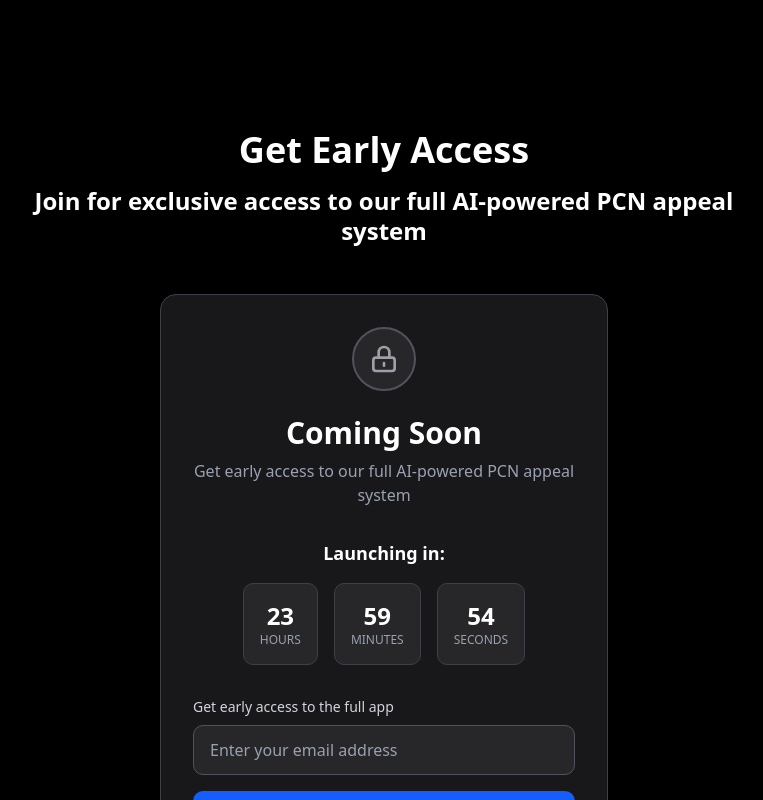
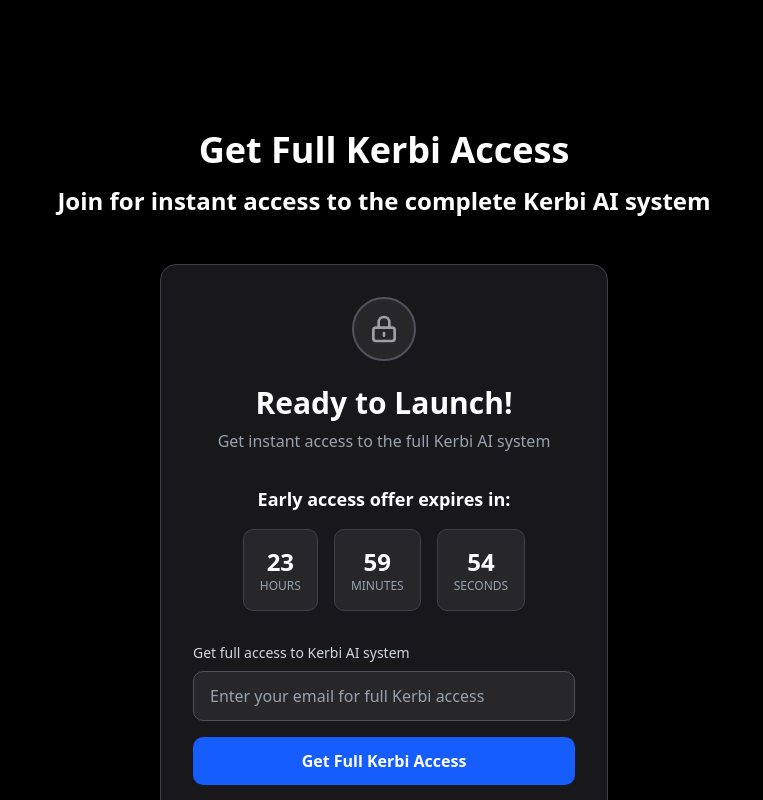
Before and after one commit to devjoe1991/pcn, a Next.js app: page / in a window 1280 px wide. Shown: the part 1360-2160 px from the top of the page, without its empty margins (256-1019 px from the left). Built offline with nearby package versions, Linux system fonts and the light colour scheme; no server answers.

Commit message:
✨ Revise text in ComingSoon component to reflect full access to the Kerbi AI system. Updated headings, descriptions, and button text for improved clarity and engagement, enhancing user experience.

```diff
--- a/components/ComingSoon.tsx
+++ b/components/ComingSoon.tsx
@@ -75,10 +75,10 @@
       <div className="max-w-7xl mx-auto px-4">
         <div className="text-center mb-12">
           <h2 className="text-3xl sm:text-4xl font-bold mb-4 text-white">
-            Get Early Access
+            Get Full Kerbi Access
           </h2>
           <p className="text-xl sm:text-2xl font-bold text-white max-w-3xl mx-auto leading-tight">
-            Join for exclusive access to our full AI-powered PCN appeal system
+            Join for instant access to the complete Kerbi AI system
           </p>
         </div>
 
@@ -105,14 +105,14 @@
 
           {/* Coming Soon Text */}
           <div className="text-center mb-8">
-            <h1 className="text-3xl font-bold text-white mb-2">Coming Soon</h1>
-            <p className="text-gray-400">Get early access to our full AI-powered PCN appeal system</p>
+          <h1 className="text-3xl font-bold text-white mb-2">Ready to Launch!</h1>
+          <p className="text-gray-400">Get instant access to the full Kerbi AI system</p>
           </div>
 
           {/* Countdown Timer */}
           <div className="mb-8">
             <h3 className="text-lg font-semibold text-white text-center mb-4">
-              Launching in:
+              Early access offer expires in:
             </h3>
             <div className="flex justify-center space-x-4">
               <div className="bg-zinc-800 rounded-lg p-4 min-w-[60px] text-center border border-zinc-700">
@@ -135,14 +135,14 @@
             <form onSubmit={handleSubmit} className="space-y-4" data-waitlist-form>
               <div>
                 <label htmlFor="email" className="block text-sm font-medium text-gray-300 mb-2">
-                  Get early access to the full app
+                  Get full access to Kerbi AI system
                 </label>
                 <input
                   type="email"
                   id="email"
                   value={email}
                   onChange={(e) => setEmail(e.target.value)}
-                  placeholder="Enter your email address"
+                  placeholder="Enter your email for full Kerbi access"
                   className="w-full px-4 py-3 bg-zinc-800 border border-zinc-600 rounded-lg text-white placeholder-gray-400 focus:outline-none focus:ring-2 focus:ring-blue-500 focus:border-transparent"
                   required
                   disabled={isLoading}
@@ -160,7 +160,7 @@
                     : 'bg-blue-600 hover:bg-blue-700 text-white'
                 }`}
               >
-                {isLoading ? 'Joining...' : 'Get Early Access'}
+                {isLoading ? 'Getting Access...' : 'Get Full Kerbi Access'}
               </button>
             </form>
           ) : (
@@ -170,8 +170,8 @@
                   <path strokeLinecap="round" strokeLinejoin="round" strokeWidth={2} d="M5 13l4 4L19 7" />
                 </svg>
               </div>
-              <h3 className="text-xl font-semibold text-white mb-2">You&apos;re on the list!</h3>
-              <p className="text-gray-400">We&apos;ll notify you with access to the full app.</p>
+              <h3 className="text-xl font-semibold text-white mb-2">Welcome to Kerbi!</h3>
+              <p className="text-gray-400">You&apos;ll receive full access to the Kerbi AI system.</p>
             </div>
           )}
           </div>
```
